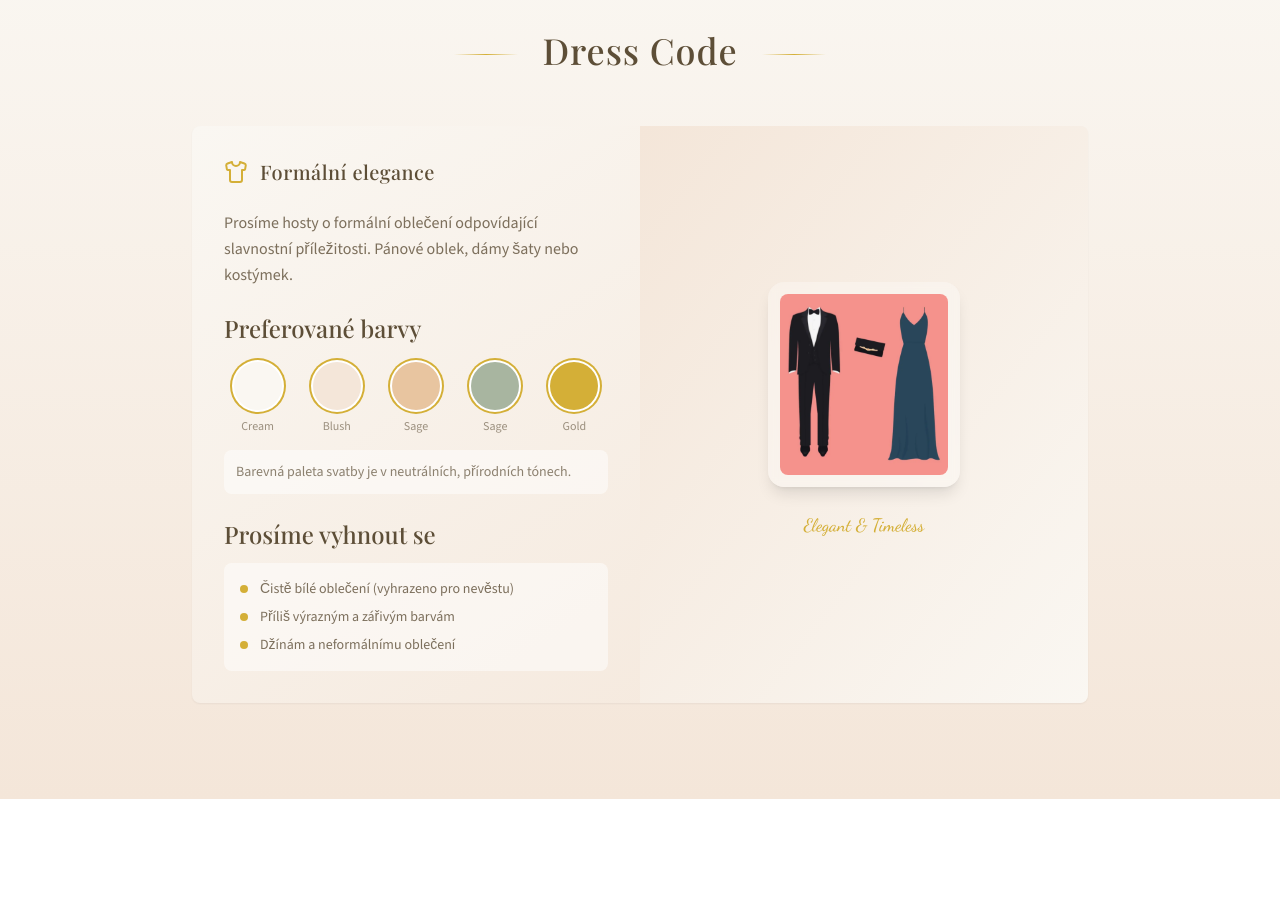
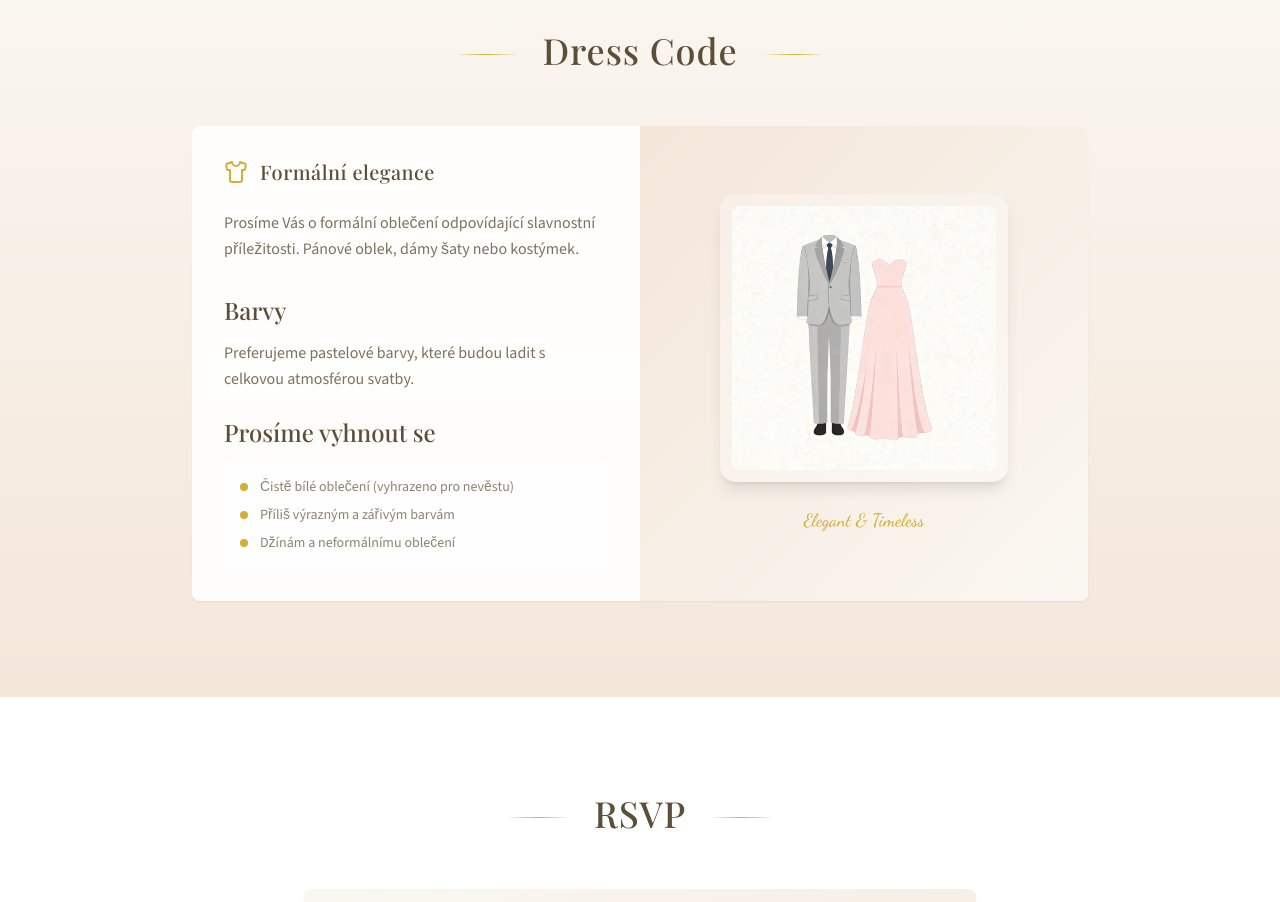
Before and after one commit to kubzej/wedding-page, a Next.js app: page / in a window 1280 px wide. Shown: the part 4400-5302 px from the top of the page. Built offline with nearby package versions, Linux system fonts and the light colour scheme.

Commit message:
update dress code

```diff
--- a/app/page.tsx
+++ b/app/page.tsx
@@ -586,76 +586,29 @@ export default function WeddingPage() {
             </div>
 
             <div className="max-w-4xl mx-auto">
-              <Card className="overflow-hidden border-none shadow-lg bg-gradient-to-br from-[#faf7f2] to-[#f4e6d9]">
+              <Card className="overflow-hidden border-none shadow-lg bg-white/90 backdrop-blur-sm">
                 <div className="md:grid md:grid-cols-2">
                   <div className="p-8">
                     <div className="flex items-center mb-6">
-                      <Shirt className="h-6 w-6 text-[#d4af37] mr-3" />
+                      <Shirt className="h-6 w-6 text-[#d4af37] mr-3 flex-shrink-0" />
                       <h3 className="text-xl font-serif font-medium tracking-wide text-[#5d4e37]">
                         Formální elegance
                       </h3>
                     </div>
 
-                    <p className="mb-6 text-[#5d4e37]/80 leading-relaxed">
-                      Prosíme hosty o formální oblečení odpovídající slavnostní
+                    <p className="mb-8 text-[#5d4e37]/80 leading-relaxed">
+                      Prosíme Vás o formální oblečení odpovídající slavnostní
                       příležitosti. Pánové oblek, dámy šaty nebo kostýmek.
                     </p>
 
                     <div className="space-y-6">
                       <div>
-                        <h4 className="font-serif font-medium mb-4 text-[#5d4e37]">
-                          Preferované barvy
+                        <h4 className="font-serif font-medium mb-3 text-[#5d4e37]">
+                          Barvy
                         </h4>
-                        <div className="grid grid-cols-5 gap-3 mb-4">
-                          <div className="text-center">
-                            <div
-                              className="h-12 w-12 rounded-full bg-[#faf7f2] ring-2 ring-[#d4af37] ring-offset-2 mx-auto shadow-sm"
-                              title="Cream"
-                            ></div>
-                            <p className="text-xs mt-2 text-[#5d4e37]/60">
-                              Cream
-                            </p>
-                          </div>
-                          <div className="text-center">
-                            <div
-                              className="h-12 w-12 rounded-full bg-[#f4e6d9] ring-2 ring-[#d4af37] ring-offset-2 mx-auto shadow-sm"
-                              title="Blush"
-                            ></div>
-                            <p className="text-xs mt-2 text-[#5d4e37]/60">
-                              Blush
-                            </p>
-                          </div>
-                          <div className="text-center">
-                            <div
-                              className="h-12 w-12 rounded-full bg-[#e8c5a0] ring-2 ring-[#d4af37] ring-offset-2 mx-auto shadow-sm"
-                              title="Sage"
-                            ></div>
-                            <p className="text-xs mt-2 text-[#5d4e37]/60">
-                              Sage
-                            </p>
-                          </div>
-                          <div className="text-center">
-                            <div
-                              className="h-12 w-12 rounded-full bg-[#a8b5a0] ring-2 ring-[#d4af37] ring-offset-2 mx-auto shadow-sm"
-                              title="Sage Green"
-                            ></div>
-                            <p className="text-xs mt-2 text-[#5d4e37]/60">
-                              Sage
-                            </p>
-                          </div>
-                          <div className="text-center">
-                            <div
-                              className="h-12 w-12 rounded-full bg-[#d4af37] ring-2 ring-[#d4af37] ring-offset-2 mx-auto shadow-sm"
-                              title="Gold"
-                            ></div>
-                            <p className="text-xs mt-2 text-[#5d4e37]/60">
-                              Gold
-                            </p>
-                          </div>
-                        </div>
-                        <p className="text-sm text-[#5d4e37]/70 bg-white/50 p-3 rounded-lg">
-                          Barevná paleta svatby je v neutrálních, přírodních
-                          tónech.
+                        <p className="text-[#5d4e37]/80 leading-relaxed">
+                          Preferujeme pastelové barvy, které budou ladit s
+                          celkovou atmosférou svatby.
                         </p>
                       </div>
 
@@ -664,18 +617,20 @@ export default function WeddingPage() {
                           Prosíme vyhnout se
                         </h4>
                         <div className="bg-white/50 p-4 rounded-lg">
-                          <ul className="space-y-2 text-sm text-[#5d4e37]/80">
-                            <li className="flex items-center">
-                              <span className="w-2 h-2 bg-[#d4af37] rounded-full mr-3"></span>
-                              Čistě bílé oblečení (vyhrazeno pro nevěstu)
+                          <ul className="space-y-2 text-sm text-[#5d4e37]/70">
+                            <li className="flex items-start">
+                              <span className="w-2 h-2 bg-[#d4af37] rounded-full mr-3 mt-1.5 flex-shrink-0"></span>
+                              <span>
+                                Čistě bílé oblečení (vyhrazeno pro nevěstu)
+                              </span>
                             </li>
-                            <li className="flex items-center">
-                              <span className="w-2 h-2 bg-[#d4af37] rounded-full mr-3"></span>
-                              Příliš výrazným a zářivým barvám
+                            <li className="flex items-start">
+                              <span className="w-2 h-2 bg-[#d4af37] rounded-full mr-3 mt-1.5 flex-shrink-0"></span>
+                              <span>Příliš výrazným a zářivým barvám</span>
                             </li>
-                            <li className="flex items-center">
-                              <span className="w-2 h-2 bg-[#d4af37] rounded-full mr-3"></span>
-                              Džínám a neformálnímu oblečení
+                            <li className="flex items-start">
+                              <span className="w-2 h-2 bg-[#d4af37] rounded-full mr-3 mt-1.5 flex-shrink-0"></span>
+                              <span>Džínám a neformálnímu oblečení</span>
                             </li>
                           </ul>
                         </div>
@@ -686,16 +641,16 @@ export default function WeddingPage() {
                   <div className="relative bg-gradient-to-br from-[#f4e6d9] to-[#faf7f2]">
                     <div className="h-full flex items-center justify-center p-8">
                       <div className="text-center">
-                        <div className="mx-auto mb-6 bg-white/30 backdrop-blur-sm rounded-2xl p-3 shadow-lg w-48">
+                        <div className="mx-auto mb-6 bg-white/30 backdrop-blur-sm rounded-2xl p-3 shadow-lg w-72">
                           <Image
                             src="/dress-code.png"
                             alt="Dress code illustration"
-                            width={200}
-                            height={200}
+                            width={288}
+                            height={288}
                             className="w-full h-auto object-contain rounded-lg"
                           />
                         </div>
-                        <h4 className="text-lg font-script text-[#d4af37] mb-2">
+                        <h4 className="text-lg font-script text-[#d4af37]">
                           Elegant & Timeless
                         </h4>
                       </div>
```
Also changed, not shown: public/dress-code.png.
